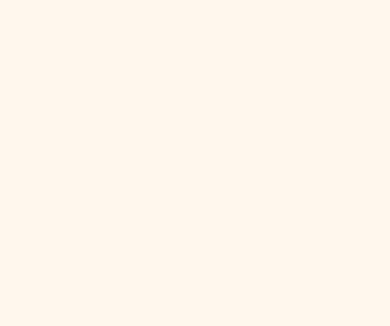
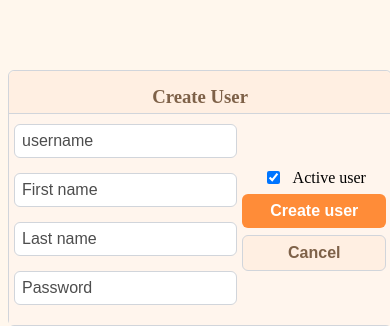
Before and after one commit to ElenaKharsova/AdminPanel, a React (Vite) app: page /#/users/new in a window 390 px wide. Before the commit this address led to /users. Shown: the part 518-844 px from the top of the page. Built offline with nearby package versions, Linux system fonts and the light colour scheme; no server answers; sample sign-in values are in the browser's storage.

Commit message:
fix: routes for gh pages and add layout for 480px

```diff
--- a/src/App.jsx
+++ b/src/App.jsx
@@ -1,5 +1,5 @@
 
-import {BrowserRouter, Routes, Route} from 'react-router-dom';
+import {HashRouter, Routes, Route} from 'react-router-dom';
 import {Toaster} from 'react-hot-toast'
 import AuthRequired from './auth/AuthRequired';
 import Login from './components/Login/Login';
@@ -13,7 +13,7 @@ import NotFound from './components/404NotFound'
 export default function App(){
   return(
     <>
-      <BrowserRouter basename={import.meta.env.BASE_URL}>
+      <HashRouter basename={import.meta.env.BASE_URL}>
         <Routes>
           <Route path='/' element={<HomeRedirect />}/>
           <Route path='login' element={<Login />}/>
@@ -25,7 +25,7 @@ export default function App(){
           </Route>
           <Route path='*' element={<NotFound/>}></Route>
         </Routes>
-      </BrowserRouter>
+      </HashRouter>
       <Toaster className='toast'
         position='top-center'
         containerStyle={{ top: '200px'}}
--- a/src/components/Toast.jsx
+++ b/src/components/Toast.jsx
@@ -1,7 +1,8 @@
 export default function Toast({message, type}) {
-
   return(
-    <div className={`toast toast_${type}`}>
+    <div
+      className={`toast toast_${type}`}
+      role={type === "error" ? "alert" : "status"}>
       {message}
     </div>
   );
--- a/src/components/Users/Table/Table.jsx
+++ b/src/components/Users/Table/Table.jsx
@@ -9,8 +9,8 @@ export default function Table({users, sort, changeSorting, isLoading}){
         <Row user={user} key={user.id}/>
       );
     })
-  console.log("isLoading user list", isLoading)
-  if(isLoading) return <div className='loading'>Loading...</div>;
+
+    if(isLoading) return <div className='loading' role="status">Loading...</div>;
 
   return(
     <div className={styles["table-wrap"]}>
--- a/src/components/Users/UserCreate.jsx
+++ b/src/components/Users/UserCreate.jsx
@@ -30,7 +30,7 @@ export default function UserCreate(){
       .then(data=>{
         setUsers(curUsers=>[...curUsers, data]);
         toast.success('User created');
-        navigate('/');
+        navigate('..');
       })
       .catch(error=>{
         console.error("createUsers error:", error);
--- a/src/components/Users/UserForm.jsx
+++ b/src/components/Users/UserForm.jsx
@@ -16,7 +16,8 @@ export default function UserForm({mode, user, userId, saveUser, isSaving, openMo
       </h3>
       <form className={styles['details-form']} key={userId} onSubmit={saveUser}>
         <div className={styles['details-form__inputs-wrap']}>
-          <label className={styles['details__label']}>Username
+          <label className={styles['details__label']}>
+            <span className={styles['details__labelText']}>Username</span>
             <input
               type='text'
               name='username'
@@ -24,9 +25,11 @@ export default function UserForm({mode, user, userId, saveUser, isSaving, openMo
               defaultValue={user?.username ?? ''}
               spellCheck={false}
               maxLength={20}
+              placeholder='username'
             />
           </label>
-          <label className={styles['details__label']}>First name
+          <label className={styles['details__label']}>
+            <span className={styles['details__labelText']}>First name</span>
             <input
               type='text'
               name='firstName'
@@ -34,9 +37,11 @@ export default function UserForm({mode, user, userId, saveUser, isSaving, openMo
               defaultValue={user?.first_name ?? ''}
               spellCheck={false}
               maxLength={20}
+              placeholder='First name'
             />
           </label>
-          <label className={styles['details__label']}>Last name
+          <label className={styles['details__label']}>
+            <span className={styles['details__labelText']}>Last name</span>
             <input
               type='text'
               name='lastName'
@@ -44,18 +49,23 @@ export default function UserForm({mode, user, userId, saveUser, isSaving, openMo
               defaultValue={user?.last_name ?? ''}
               spellCheck={false}
               maxLength={20}
+              placeholder='Last name'
             />
           </label>
-          <label className={styles['details__label']}>Password
+          <label className={styles['details__label']}>
+            <span className={styles['details__labelText']}>Password</span>
             <input
               type='text'
               name='password'
               className={clsx(styles['details__input'],'input')}
               spellCheck={false}
               maxLength={20}
+              placeholder='Password'
             />
           </label>
         </div>
+        <div className={styles['details__buttons-wrap']}>
+          <div>
           <label className={clsx(styles["checkbox__label"], styles["details__checkbox-wrap"])}>
             <input
               type='checkbox'
@@ -79,12 +89,14 @@ export default function UserForm({mode, user, userId, saveUser, isSaving, openMo
             onClick={cancel}>
               Cancel
           </button>
+            </div>
           { mode==='update' && <button
             type='button'
             className={clsx(styles['delete-btn'], 'btn')}
             onClick={(e)=>openModalDeleteUser(e, userId)}>
               Delete user
           </button>}
+        </div>
       </form>
     </div>
   );
--- a/src/components/Users/UserUpdate.jsx
+++ b/src/components/Users/UserUpdate.jsx
@@ -51,7 +51,7 @@ export default function UserUpdate(){
       .finally(()=>setIsSaving(false));
   }
 
-  if(!user) return <div className='loading'>Loading...</div>;
+  if(!user) return <div className='loading' role="status">Loading...</div>;
 
   return(
     <UserForm
--- a/src/components/Users/UsersLayout.jsx
+++ b/src/components/Users/UsersLayout.jsx
@@ -22,16 +22,13 @@ export default function UsersLayout(){
     if(!token) return;
 
     setIsLoading(true);
-    console.log("isLoading started", isLoading)
     getUsers(token)
       .then(data=>setUsers(data))
       .catch(error => console.error("getUsers error:", error))
       .finally(()=>{
         setIsLoading(false);
-        console.log("isLoading finished", isLoading)
       });
   }, [token]);
-    console.log("isLoading component", isLoading)
   const filteredUsers = useMemo(()=>{
     const filterCheck = filter.trim().toLowerCase();
     let resultUsers = [...users];
@@ -67,7 +64,7 @@ export default function UsersLayout(){
         setUsers(prevUsers=> prevUsers.filter(user=>user.id!==deleteUserId));
         closeModalDeleteUser();
         toast.success('User deleted');
-        navigate(`/`, {replace: true});
+        navigate('..', {replace: true});
       })
       .catch(error=>console.error("deleteUsers error:", error));
   }
--- a/src/components/Users/users.module.css
+++ b/src/components/Users/users.module.css
@@ -44,8 +44,10 @@
   }
 }
 
-.user-list__filter-input::placeholder {
-  font-size: 1rem;
+.user-list__filter-input {
+  &::placeholder {
+    font-size: 1rem;
+  }
 }
 
 .details-wrap {
@@ -96,6 +98,12 @@
   background-color: var(--table-main-color);
 
   @media (max-width: 768px) {
+    flex-direction: column;
+    padding: 5px;
+  }
+
+  @media (max-width: 480px) {
+    flex-direction: row;
     padding: 5px;
   }
 }
@@ -106,6 +114,14 @@
     display: grid;
     grid-template-columns: 1fr 1fr;
     gap: 5px;
+  }
+
+  @media (max-width: 480px) {
+    width: 60%;
+    display: flex;
+    flex-direction: column;
+    padding: 5px;
+    padding-left: 0;
   }
 }
 
@@ -120,6 +136,28 @@
   }
 }
 
+.details__labelText {
+  @media (max-width: 480px) {
+    display: none;
+  }
+}
+
+.details__input::placeholder {
+  @media (min-width: 480px){
+    color: transparent;
+  }
+}
+
+.details__buttons-wrap {
+  @media (max-width: 480px) {
+    height: 100%;
+    flex: 1;
+    display: flex;
+    flex-direction: column;
+    min-height: 0;
+  }
+}
+
 .details__checkbox-wrap {
   display: flex;
   justify-content: flex-start;
@@ -128,6 +166,10 @@
 
   &:hover {
     cursor: pointer;
+  }
+
+  @media (max-width: 480px) {
+    justify-content: center;
   }
 }
 
@@ -156,6 +198,10 @@
   @media (max-width: 768px) {
     margin-top: 7px;
   }
+
+  @media (max-width: 480px) {
+  margin-top: 25px;
+}
 }
 
 .create-user-btn {
@@ -164,4 +210,8 @@
   background-color: var(--table-second-color);
   color: var(--table-text-color);
   border: 1px solid var(--border-color);
+
+  @media (max-width: 380px){
+    height: 40px;
+  }
 }
```
Lines whose indentation alone changed are shown as unchanged.
